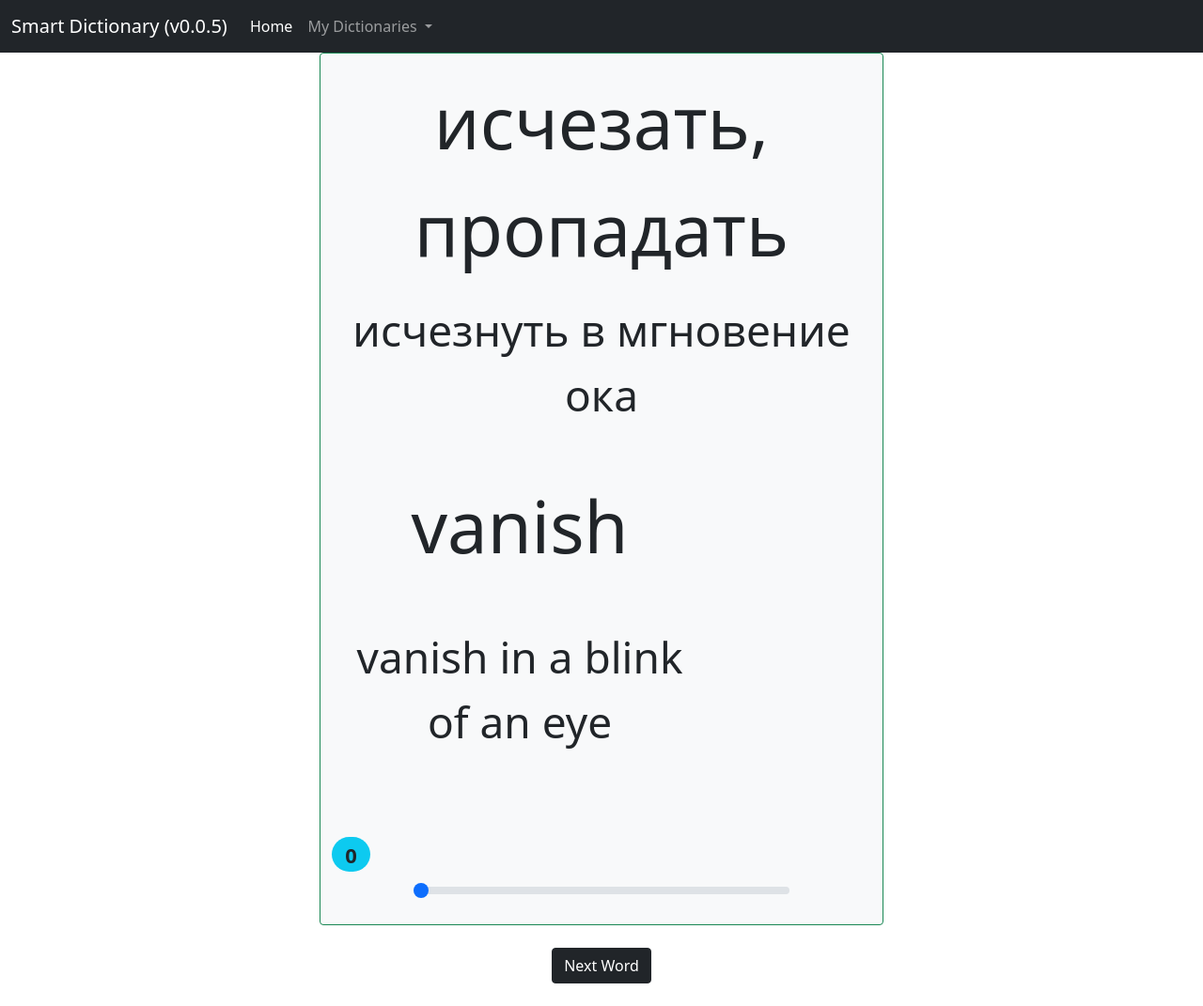
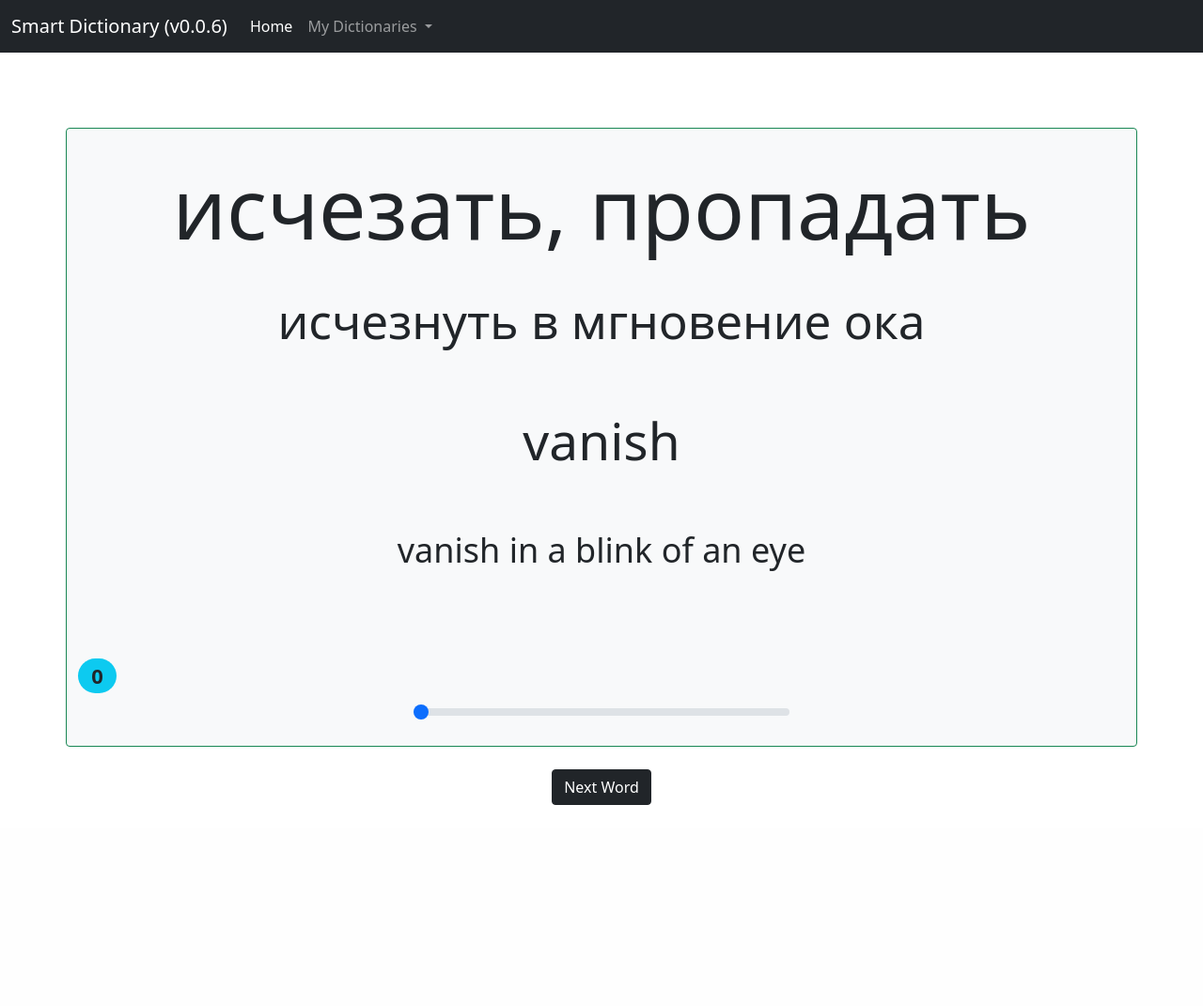
Before and after one commit to MaximusTwister/smart-dict, a Django app: page /dict-learn/1/56/ in a window 1280 px wide. Shown: the whole page at 94% size. After the commit the page ends 857 px from the top, so only its background shows below. Run offline with Django 3.2, Linux system fonts and the light colour scheme; data comes from the database, SQL or seed files in the repository; both versions use the stored data as it was after the commit; some libraries are stand-ins or nearby versions.

Commit message:
version 0.0.6

```diff
--- a/dict/models.py
+++ b/dict/models.py
@@ -30,11 +30,11 @@ class WordCard(models.Model):
         for word_type, word in word_objects.items():
             print(f'*** [Save WordCard Method] Trying to save: {word} with length: {len(word)}')
 
-            if bool(audio_objects[word_type]) is False:
+            if bool(audio_objects[word_type]) is False and len(word) > 1:
                 full_path_temp = google_tts_api(word)
                 print(f'*** [Save WordCard Method] Google TTS Created')
             else:
-                print(f'*** [Save WordCard Method] Google TTS Already Exist')
+                print(f'*** [Save WordCard Method] Skip Google TTS for this word')
                 continue
 
             file_name = f'{word}.mp3'
--- a/dict/static/dict/css/main.css
+++ b/dict/static/dict/css/main.css
@@ -19,3 +19,7 @@ input[type='text'].form-control {
     margin: inherit;
     margin-left: 5px !important;
 }
+
+.list-group {
+    padding-right: 0;
+}
--- a/dict/templates/dict/includes/_card.html
+++ b/dict/templates/dict/includes/_card.html
@@ -1,15 +1,15 @@
-<div class="row justify-content-center" style="display: grid; align-items: center; height: 700px;">
-    <div class="card text-dark bg-light border-success" style="width: 600px">
-        <ul class="list-group list-group-flush">
+<div class="row justify-content-center" style="align-items:center; margin-top:10vh">
+    <div class="card text-dark bg-light border-success">
+        <ul class="list-group list-group-flush" style="">
             <div id="learnCard">
 
                 <div class="front card-body" style="text-align: center">
-                    <p style="font-size: 76px">{{ card_to_learn.word_native }}</p>
-                    <p style="font-size: 46px">{{ card_to_learn.context_native }}</p>
+                    <p style="font-size: 7vw">{{ card_to_learn.word_native }}</p>
+                    <p style="font-size: 4vw">{{ card_to_learn.context_native }}</p>
                 </div>
 
-                <div class="back card-body" style="text-align: center; width: 400px;">
-                    <p style="font-size: 76px">{{ card_to_learn.word_foreign }}</p>
+                <div class="back card-body" style="text-align: center">
+                    <p style="font-size: 55px">{{ card_to_learn.word_foreign }}</p>
                     <div class="my-4 row justify-content-center">
                         <audio controls id="audioOne"  style="display:none; width:50%">
                             <source src="{{ card_to_learn.word_foreign_audio.url }}" type="audio/mpeg">
@@ -18,7 +18,7 @@
                     </div>
 
                     {% if card_to_learn.context_foreign %}
-                    <p style="font-size: 46px">{{ card_to_learn.context_foreign }}</p>
+                    <p style="font-size: 36px">{{ card_to_learn.context_foreign }}</p>
                     <div class="my-4 row justify-content-center">
                         <audio controls id="audioTwo" style="display:none; width:50%">
                             <source src="{{ card_to_learn.context_foreign_audio.url }}" type="audio/mpeg">
@@ -44,12 +44,10 @@
             </div>
         </ul>
     </div>
-
     <form method="post" action="{% url 'dict_learn_url' slug=card_to_learn.dictionary.slug pk=card_to_learn.pk%}">
-        <div id="{{ card_to_learn.pk }}" class="my-4 row justify-content-center">
-        {% csrf_token %}
-            <button type="button" class="btn btn-dark" id="nextBtn_{{ card_to_learn.pk }}" style="width: auto">Next Word</button>
-        </div>
-    </form>
-
+    <div id="{{ card_to_learn.pk }}" class="my-4 row justify-content-center">
+    {% csrf_token %}
+        <button type="button" class="btn btn-dark" id="nextBtn_{{ card_to_learn.pk }}" style="width: auto">Next Word</button>
+    </div>
+</form>
 </div>
--- a/dict/templates/dict/includes/_navbar.html
+++ b/dict/templates/dict/includes/_navbar.html
@@ -1,14 +1,16 @@
 <nav class="navbar navbar-expand-lg navbar-dark bg-dark">
   <div class="container-fluid">
-    <a class="navbar-brand" href="#">Smart Dictionary (v0.0.5)</a>
+    <a class="navbar-brand" href="#">Smart Dictionary (v0.0.6)</a>
     <button class="navbar-toggler" type="button" data-bs-toggle="collapse" data-bs-target="#navbarNavDropdown" aria-controls="navbarNavDropdown" aria-expanded="false" aria-label="Toggle navigation">
       <span class="navbar-toggler-icon"></span>
     </button>
     <div class="collapse navbar-collapse" id="navbarNavDropdown">
       <ul class="navbar-nav">
+
         <li class="nav-item">
           <a class="nav-link active" aria-current="page" href="{% url 'index_url' %}">Home</a>
         </li>
+
         <li class="nav-item dropdown">
           <a class="nav-link dropdown-toggle" id="navbarDropdownMenuLink" role="button" data-bs-toggle="dropdown">
             My Dictionaries
@@ -20,6 +22,8 @@
               {% endfor %}
           </ul>
         </li>
+
+      </ul>
     </div>
   </div>
 </nav>
--- a/dict/templates/dict/index.html
+++ b/dict/templates/dict/index.html
@@ -20,7 +20,7 @@
 {% block content %}
 
     {% if card_to_learn %}
-        <div id="learnCardDiv">
+        <div id="learnCardDiv" class="container">
             {% include 'dict/includes/_card.html' with card_to_learn=card_to_learn %}
         </div>
     {% endif %}
--- a/dict/utils.py
+++ b/dict/utils.py
@@ -83,7 +83,7 @@ def update_word_card_with_data(request, kwargs):
 
     if len(new_data_clean_diff) == 0:
         print(f'=== [Update Word Card] Nothing to Save')
-        return True
+        return False
 
     title_to_audio_type = {'word_foreign': 'word_foreign_audio', 'context_foreign': 'context_foreign_audio'}
     for word_title, audio_title in title_to_audio_type.items():
--- a/requirements.txt
+++ b/requirements.txt
@@ -6,6 +6,7 @@ Django==3.2.2
 google-api-core==1.26.3
 google-auth==1.30.0
 google-cloud-texttospeech==2.3.0
+google-cloud-translate==2.0.1
 googleapis-common-protos==1.53.0
 grpcio==1.37.1
 idna==2.10
```
Also changed, not shown: db.sqlite3, 5 other files.
